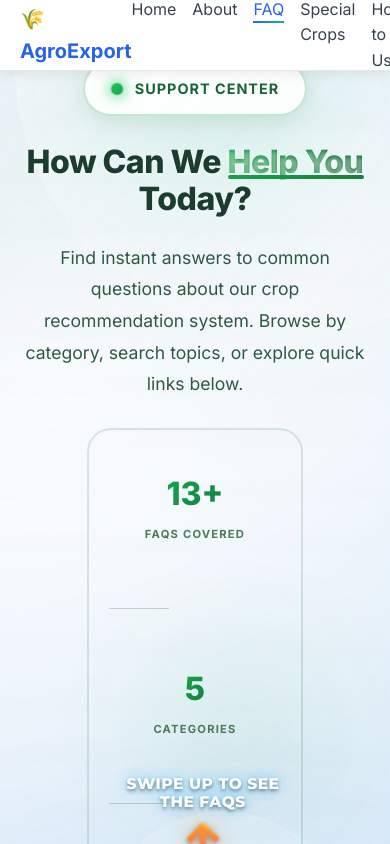
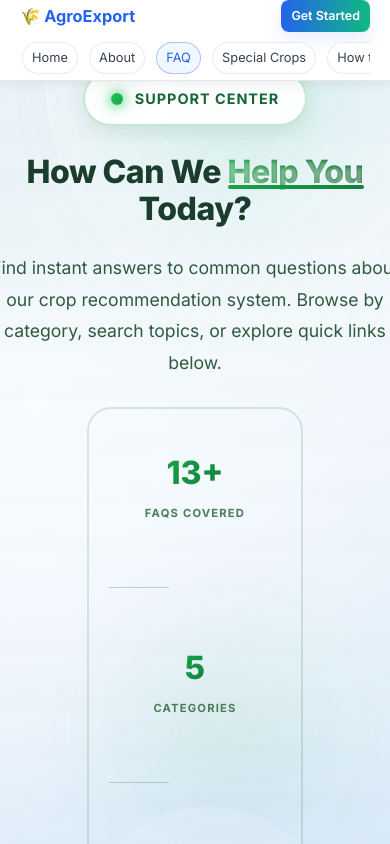
Before and after one commit to AdityaRaj-03/-Export-Oriented-Indian-Agro-Value-Optimization-System, a React (Vite) app: page /faq in a window 390 px wide. Shown: the top 844 px of the page. Built offline with nearby package versions, Linux system fonts and the light colour scheme.

Commit message:
new page

```diff
--- a/src/style/Navigation.css
+++ b/src/style/Navigation.css
@@ -136,3 +136,94 @@
     font-size: 1.25rem;
   }
 }
+
+@media (max-width: 980px) {
+  .tractor-track {
+    display: none;
+  }
+
+  .nav-container {
+    height: auto;
+    min-height: 64px;
+    padding: 10px 14px;
+    flex-wrap: wrap;
+    row-gap: 8px;
+  }
+
+  .nav-logo {
+    order: 1;
+    font-size: 1.2rem;
+  }
+
+  .nav-actions {
+    order: 2;
+    margin-left: auto;
+  }
+
+  .nav-cta {
+    padding: 7px 12px;
+    font-size: 0.82rem;
+    border-radius: 8px;
+  }
+
+  .nav-menu {
+    order: 3;
+    width: 100%;
+    gap: 0.7rem;
+    overflow-x: auto;
+    white-space: nowrap;
+    padding: 2px 2px 6px;
+    scrollbar-width: none;
+  }
+
+  .nav-menu::-webkit-scrollbar {
+    display: none;
+  }
+
+  .nav-menu li {
+    flex: 0 0 auto;
+  }
+
+  .nav-link {
+    display: inline-flex;
+    align-items: center;
+    min-height: 34px;
+    padding: 6px 10px;
+    border-radius: 999px;
+    font-size: 0.87rem;
+    background: rgba(255, 255, 255, 0.74);
+    border: 1px solid rgba(148, 163, 184, 0.22);
+  }
+
+  .nav-link::after {
+    display: none;
+  }
+
+  .nav-link.active {
+    color: var(--primary);
+    border-color: rgba(37, 99, 235, 0.35);
+    background: rgba(239, 246, 255, 0.88);
+  }
+}
+
+@media (max-width: 480px) {
+  .nav-container {
+    padding: 10px 10px;
+  }
+
+  .nav-logo {
+    font-size: 1.02rem;
+    gap: 6px;
+  }
+
+  .nav-link {
+    font-size: 0.8rem;
+    min-height: 32px;
+    padding: 5px 9px;
+  }
+
+  .nav-cta {
+    font-size: 0.78rem;
+    padding: 6px 10px;
+  }
+}
```
Also changed, not shown: src/style/Home.css.
